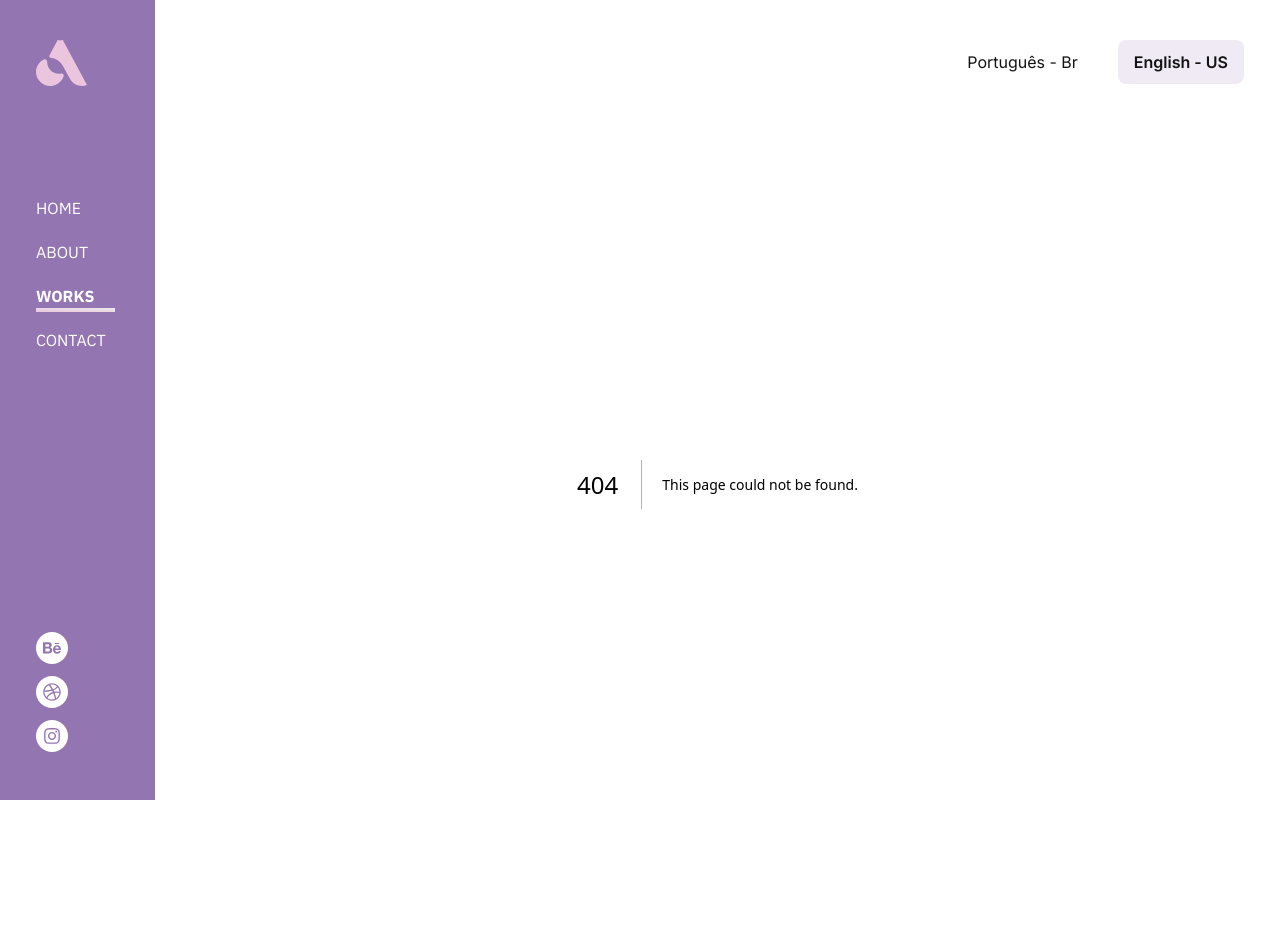
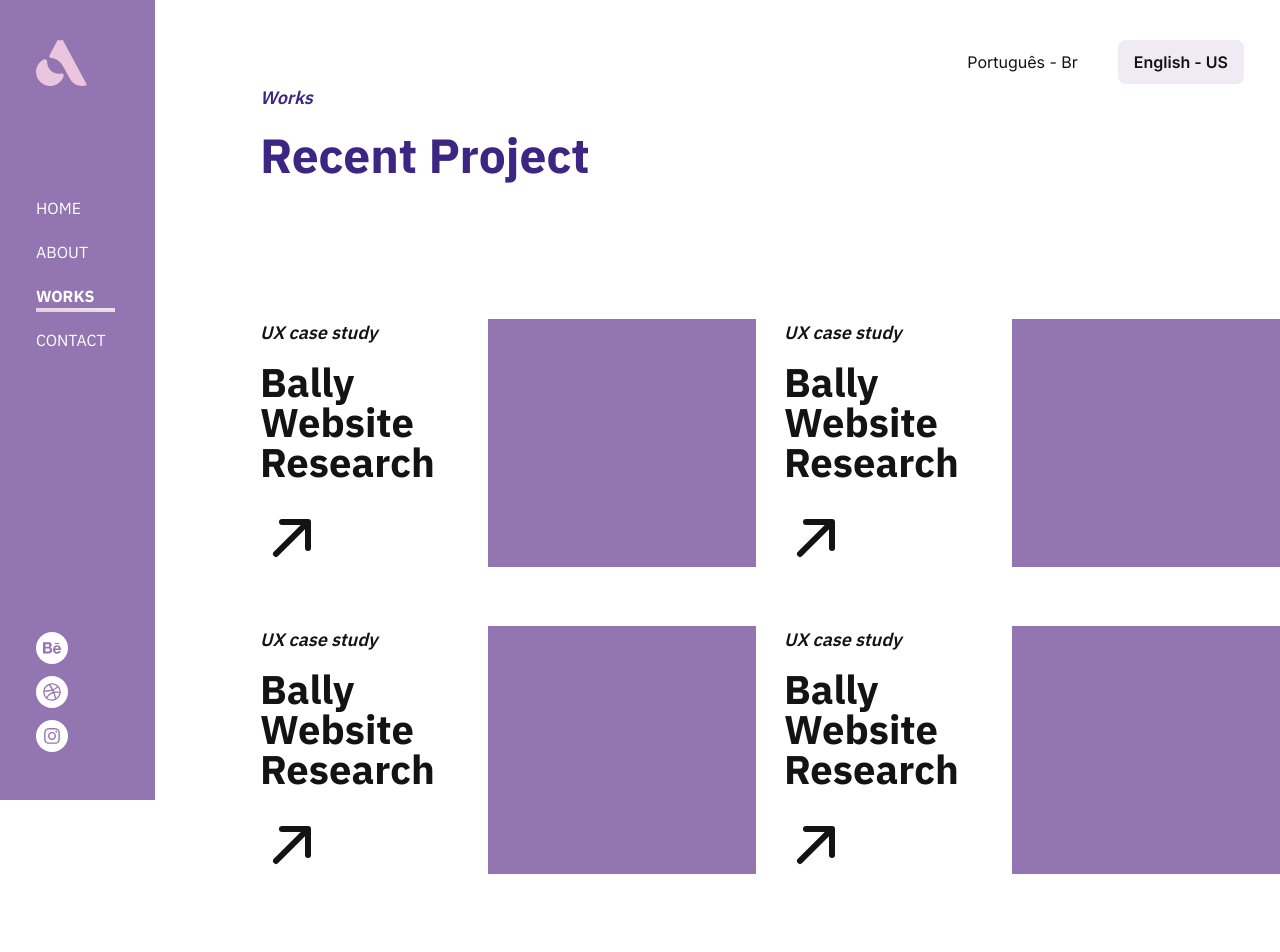
Before and after one commit to vbruno96/ana-portifolio, a Next.js app: page /works in a window 1280 px wide. Before the commit this address had no page. Shown: the top 952 px of the page. Before the commit the page ends 884 px from the top, so only its background shows below. Built offline with nearby package versions, Linux system fonts and the light colour scheme.

Commit message:
feat: create works page

```diff
--- /dev/null
+++ b/src/app/works/page.tsx
@@ -0,0 +1,68 @@
+import Link from 'next/link'
+import { PiArrowUpRightBold } from 'react-icons/pi'
+
+export default function Works() {
+  return (
+    <section className="pb-20 pl-[6.5625rem] 2xl:mx-auto 2xl:max-w-[1440px] 2xl:px-0">
+      <span className="mb-4 inline-block font-ibm text-lg font-semibold italic text-blue">
+        Works
+      </span>
+      <h1 className="mb-[8.5rem] font-ibm text-5xl font-bold text-blue">
+        Recent Project
+      </h1>
+      <div className="mb-28 grid grid-cols-2 gap-x-[1.75rem] gap-y-14 2xl:place-items-center">
+        <Link href="#" className="flex gap-7">
+          <div className="max-w-[12.5rem]">
+            <span className="mb-4 inline-block font-ibm text-lg font-semibold italic text-black">
+              UX case study
+            </span>
+            <h2 className="mb-6 font-ibm text-4xl font-bold text-black">
+              Bally Website Research
+            </h2>
+            <PiArrowUpRightBold className="text-[4rem] text-black" />
+          </div>
+          <div className="h-[15.5rem] w-[19.6875rem] bg-purple" />
+        </Link>
+        <Link href="#" className="flex gap-7">
+          <div className="max-w-[12.5rem]">
+            <span className="mb-4 inline-block font-ibm text-lg font-semibold italic text-black">
+              UX case study
+            </span>
+            <h2 className="mb-6 font-ibm text-4xl font-bold text-black">
+              Bally Website Research
+            </h2>
+            <PiArrowUpRightBold className="text-[4rem] text-black" />
+          </div>
+          <div className="h-[15.5rem] w-[19.6875rem] bg-purple" />
+        </Link>
+        <Link href="#" className="flex gap-7">
+          <div className="max-w-[12.5rem]">
+            <span className="mb-4 inline-block font-ibm text-lg font-semibold italic text-black">
+              UX case study
+            </span>
+            <h2 className="mb-6 font-ibm text-4xl font-bold text-black">
+              Bally Website Research
+            </h2>
+            <PiArrowUpRightBold className="text-[4rem] text-black" />
+          </div>
+          <div className="h-[15.5rem] w-[19.6875rem] bg-purple" />
+        </Link>
+        <Link href="#" className="flex gap-7">
+          <div className="max-w-[12.5rem]">
+            <span className="mb-4 inline-block font-ibm text-lg font-semibold italic text-black">
+              UX case study
+            </span>
+            <h2 className="mb-6 font-ibm text-4xl font-bold text-black">
+              Bally Website Research
+            </h2>
+            <PiArrowUpRightBold className="text-[4rem] text-black" />
+          </div>
+          <div className="h-[15.5rem] w-[19.6875rem] bg-purple" />
+        </Link>
+      </div>
+      <button className="mx-auto block rounded-lg bg-blue px-10 py-4 text-lg text-white">
+        Load more
+      </button>
+    </section>
+  )
+}
```
